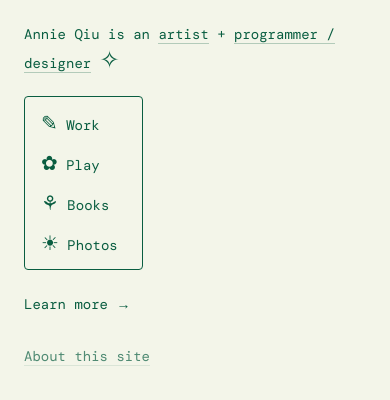
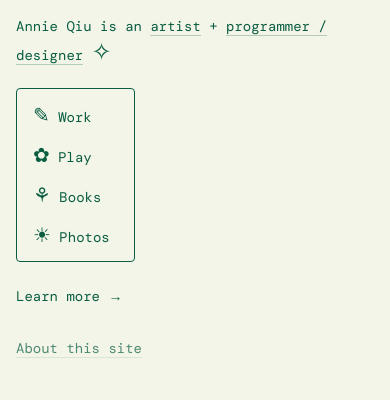
Before and after one commit to annie-qiu/website-astro, an Astro site: page / in a window 390 px wide. Built offline with nearby package versions, Linux system fonts and the light colour scheme; Astro itself is replaced by a stand-in of ours; a web font is replaced by a local one.

Commit message:
fix padding on mobile

```diff
--- a/src/layouts/Layout.astro
+++ b/src/layouts/Layout.astro
@@ -18,7 +18,7 @@ import "../styles/global.scss";
 		<title>{title}</title>
 	</head>
 	<body>
-    <div class="p-6 sm:p-8 h-full mono text-sm">
+    <div class="p-4 sm:p-6 h-full mono text-sm">
       <slot />
     </div>
 	</body>
```
